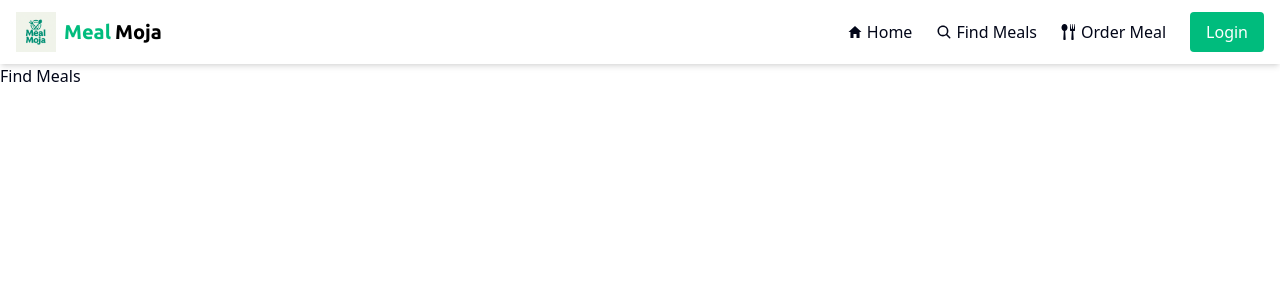
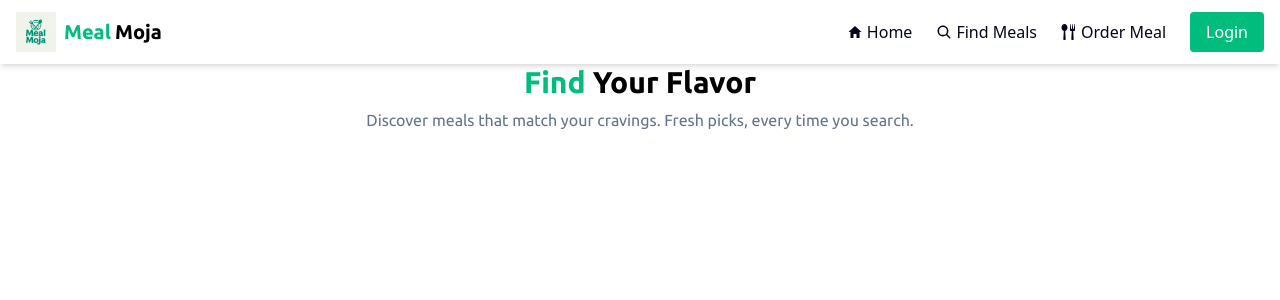
Before and after one commit to rahat-495/Meal-Shop-Client, a Next.js app: page /find-meals in a window 1280 px wide. Shown: the top 300 px of the page. Built offline with nearby package versions, Linux system fonts and the light colour scheme.

Commit message:
error solving

```diff
--- a/src/app/(generalLayout)/find-meals/page.tsx
+++ b/src/app/(generalLayout)/find-meals/page.tsx
@@ -1,7 +1,10 @@
+import SectionHeading from "@/components/shared/sectionheading";
+
 const FindMealsPage = () => {
   return (
     <div>
-      <h1>Find Meals</h1>
+      <SectionHeading title="Find Your Flavor" subtitle="Discover meals that match your cravings.
+Fresh picks, every time you search."></SectionHeading>
     </div>
   );
 };
```
